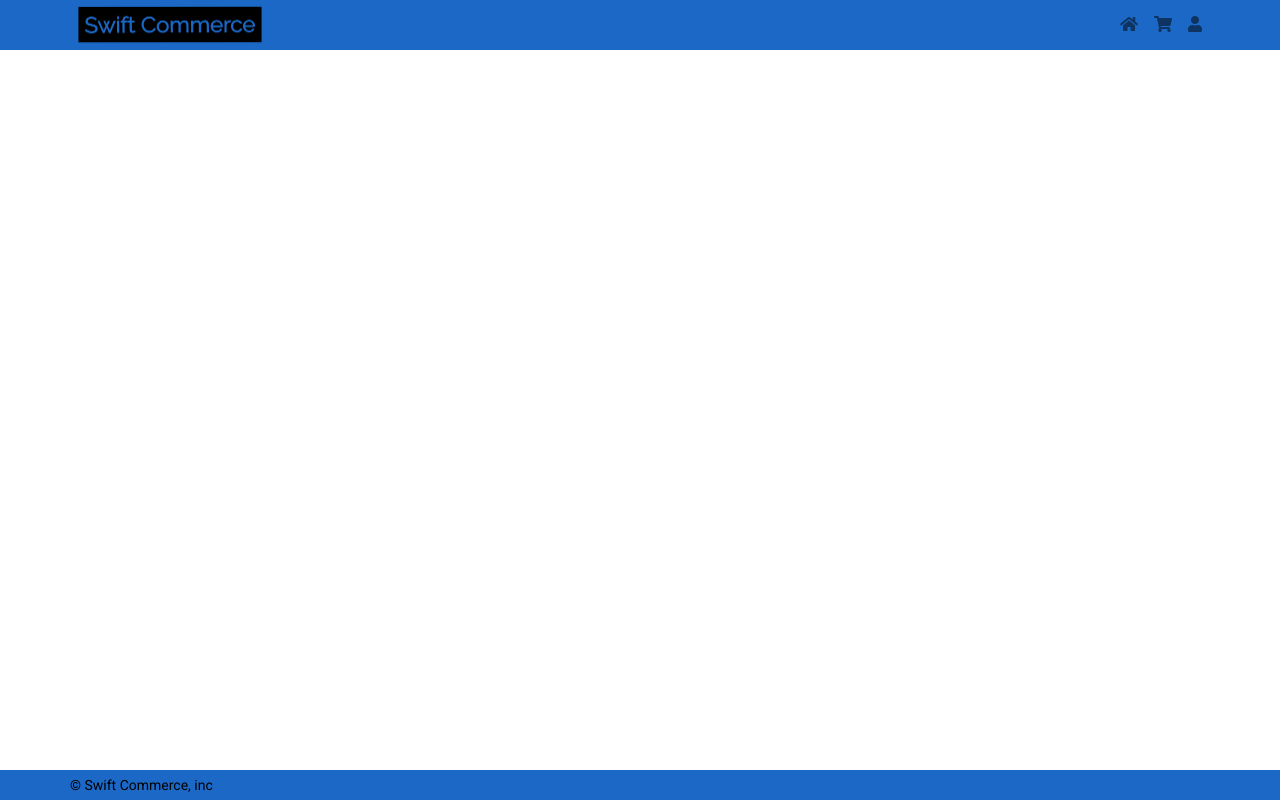
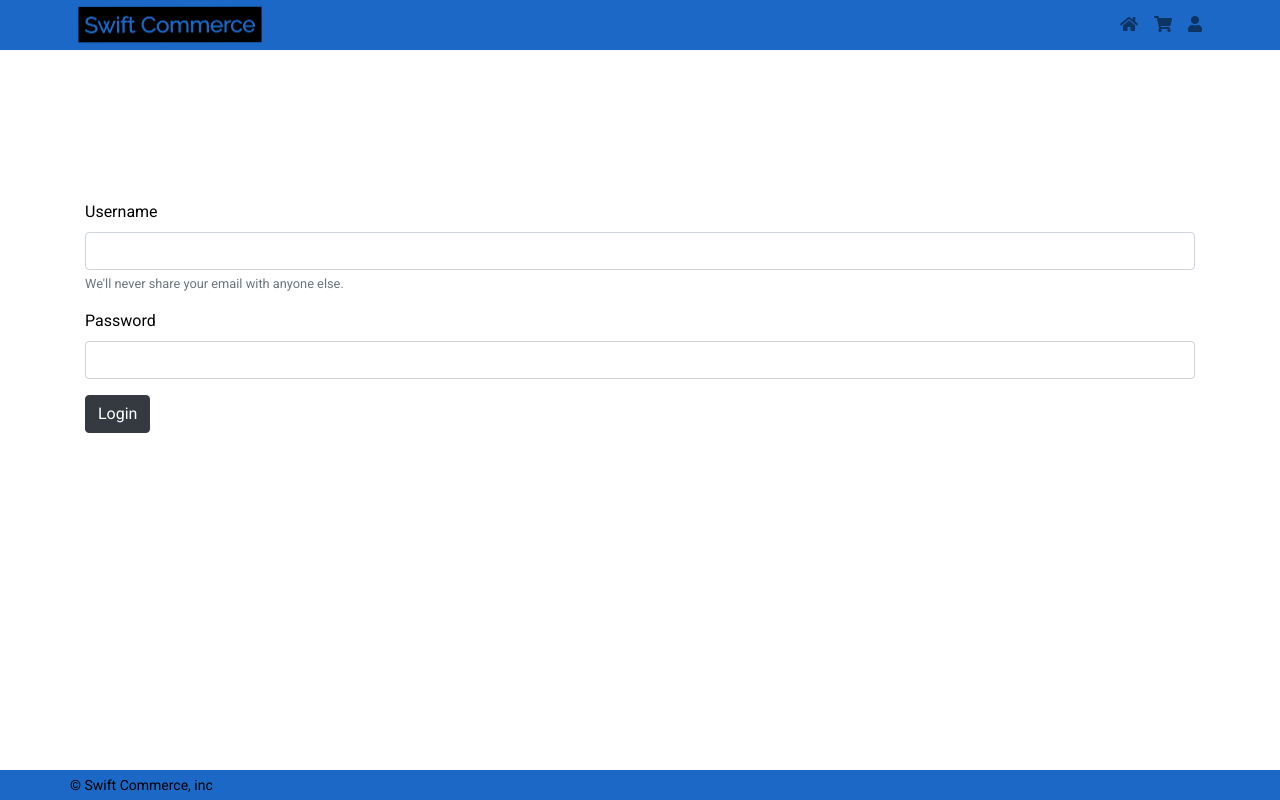
Before and after one commit to Adakai/5-e-commerce, a React (Create React App) app: page /login in a window 1280 px wide. Built offline with nearby package versions, Linux system fonts and the light colour scheme.

Commit message:
got mock login working

```diff
--- a/package.json
+++ b/package.json
@@ -15,6 +15,7 @@
     "react-router-dom": "^5.1.2",
     "react-scripts": "^3.0.0",
     "react-thunk": "^1.0.0",
+    "react-transition-group": "^4.3.0",
     "redux": "^4.0.4",
     "redux-thunk": "^2.3.0"
   },
--- a/src/actions/addActions.js
+++ b/src/actions/addActions.js
@@ -1,4 +1,4 @@
-import { ADD_PRODUCT } from './types';
+import { ADD_PRODUCT, ADD_USER } from './types';
 
 export const addProduct = (item) => dispatch => {
   dispatch({
@@ -6,3 +6,10 @@ export const addProduct = (item) => dispatch => {
     payload: item
   });
 };
+
+export const addUser = (user) => dispatch => {
+  dispatch({
+    type: ADD_USER,
+    payload: user
+  });
+}
--- a/src/actions/types.js
+++ b/src/actions/types.js
@@ -2,3 +2,4 @@ export const GET_PRODUCTS = 'GET_PRODUCTS';
 export const ADD_PRODUCT = 'ADD_PRODUCT';
 export const DELETE_PRODUCT = 'DELETE_PRODUCT';
 export const GET_CATEGORIES = 'GET_CATEGORIES';
+export const ADD_USER = 'ADD_USER';
--- a/src/components/layout/Navbar.js
+++ b/src/components/layout/Navbar.js
@@ -1,9 +1,15 @@
-import React, { Fragment } from '../../../node_modules/react';
+import React, { Component, Fragment } from '../../../node_modules/react';
 import { Link } from 'react-router-dom';
 import styles from './Navbar.module.scss';
+import { connect } from 'react-redux';
 import logo from '../../logo.png';
 
-const Navbar = () => {
+class Navbar extends Component {
+  componentDidMount() {
+    console.log(this.props.products)
+  }
+
+  render () {
     return (
       <Fragment>
         <div id={styles.backgroundColor} className='navbar navbar-expand navbar-light fixed-top'>
@@ -25,7 +31,7 @@ const Navbar = () => {
                 </li>
                 <li className='nav-item'>
                   <Link className='nav-link' to='/login'>
-                  <i className='fas fa-user'></i>
+                    {this.props.products !== null ? this.props.products : <i className='fas fa-user'></i>}
                   </Link>
                 </li>
               </ul>
@@ -34,5 +40,11 @@ const Navbar = () => {
         </div>
       </Fragment>
     );
+  }
 };
-export default Navbar;
+
+const mapStateToProps = state => ({
+  products: state.products.user
+});
+
+export default connect(mapStateToProps, null)(Navbar);
--- a/src/components/pages/Cart.js
+++ b/src/components/pages/Cart.js
@@ -31,7 +31,7 @@ class Cart extends Component {
                   <h6 className='card-text font-weight-bold text-center'>Price: {item.price}</h6>
                   <div id={styles.width} className='mt-5 d-flex align-items-center justify-content-around'>
                     <button className='btn btn-dark'>Update</button>
-                    <button onClick={() => this.handleClickDelete(item.id)} className='btn btn-dark'>Delete Item</button>
+                    <button onClick={() => this.handleClickDelete(item.id)} className='btn btn-danger'>Delete Item</button>
                   </div>
                 </div>
               </div>
--- a/src/components/pages/Login.js
+++ b/src/components/pages/Login.js
@@ -1,11 +1,72 @@
-import React, { Component } from 'react'
+import React, { Component } from 'react';
+import { connect } from 'react-redux';
+import { addUser } from '../../actions/addActions'
+import style from './Login.module.scss';
 
-export default class Login extends Component {
+class Login extends Component {
+  constructor(props) {
+    super(props)
+    this.state = {
+      username: '',
+      password: ''
+    }
+  }
+
+  onUsernameChange(e) {
+    this.setState({username: e.target.value});
+  }
+
+  onPasswordChange(e) {
+    this.setState({password: e.target.value});
+  }
+
+  checkLogin () {
+    if (this.state.username === 'admin' && this.state.password === 'password') {
+      this.props.addUser(this.state.username);
+    }
+    this.setState({password: ''});
+    this.setState({username: ''});
+  }
+
   render() {
+    console.log(this.state)
     return (
-      <div>
-
+      <div className={style.margin}>
+        <form className='container mt-5'>
+          <div className='form-group'>
+            <label htmlFor='username'>Username</label>
+            <input
+              type='text'
+              className='form-control'
+              id='username'
+              value={this.state.username}
+              onChange={this
+                .onUsernameChange
+                .bind(this)}
+            />
+            <small id='emailHelp' className='form-text text-muted'>
+              We'll never share your email with anyone else.
+            </small>
+          </div>
+          <div className='form-group'>
+            <label htmlFor='password'>Password</label>
+            <input
+              type='password'
+              className='form-control'
+              id='password'
+              value={this.state.password}
+              onChange={this
+                .onPasswordChange
+                .bind(this)}
+            />
+          </div>
+          <button type='button' className='btn btn-dark' onClick={this.checkLogin.bind(this)}>
+            Login
+          </button>
+        </form>
       </div>
-    )
+    );
   }
 }
+
+export default connect(null, {addUser})(Login);
--- /dev/null
+++ b/src/components/pages/Login.module.scss
@@ -0,0 +1,3 @@
+.margin {
+  margin-top: 200px;
+}
--- a/src/reducers/products.js
+++ b/src/reducers/products.js
@@ -1,9 +1,10 @@
-import { GET_PRODUCTS, ADD_PRODUCT, DELETE_PRODUCT, GET_CATEGORIES } from '../actions/types';
+import { GET_PRODUCTS, ADD_PRODUCT, DELETE_PRODUCT, GET_CATEGORIES, ADD_USER } from '../actions/types';
 
 const initialState = {
   items: [],
   item: [],
   categories: [],
+  user: null
 };
 
 export default function(state = initialState, action) {
@@ -31,6 +32,11 @@ export default function(state = initialState, action) {
         ...state,
         categories: action.payload
       }
+    case ADD_USER:
+      return {
+        ...state,
+        user: action.payload
+      }
     default:
       return state;
   }
```
Also changed, not shown: src/actions/getActions.js (line endings or trailing spaces), 2 other files (tests, documents, lock files or other folders). Lines whose indentation alone changed are shown as unchanged.
